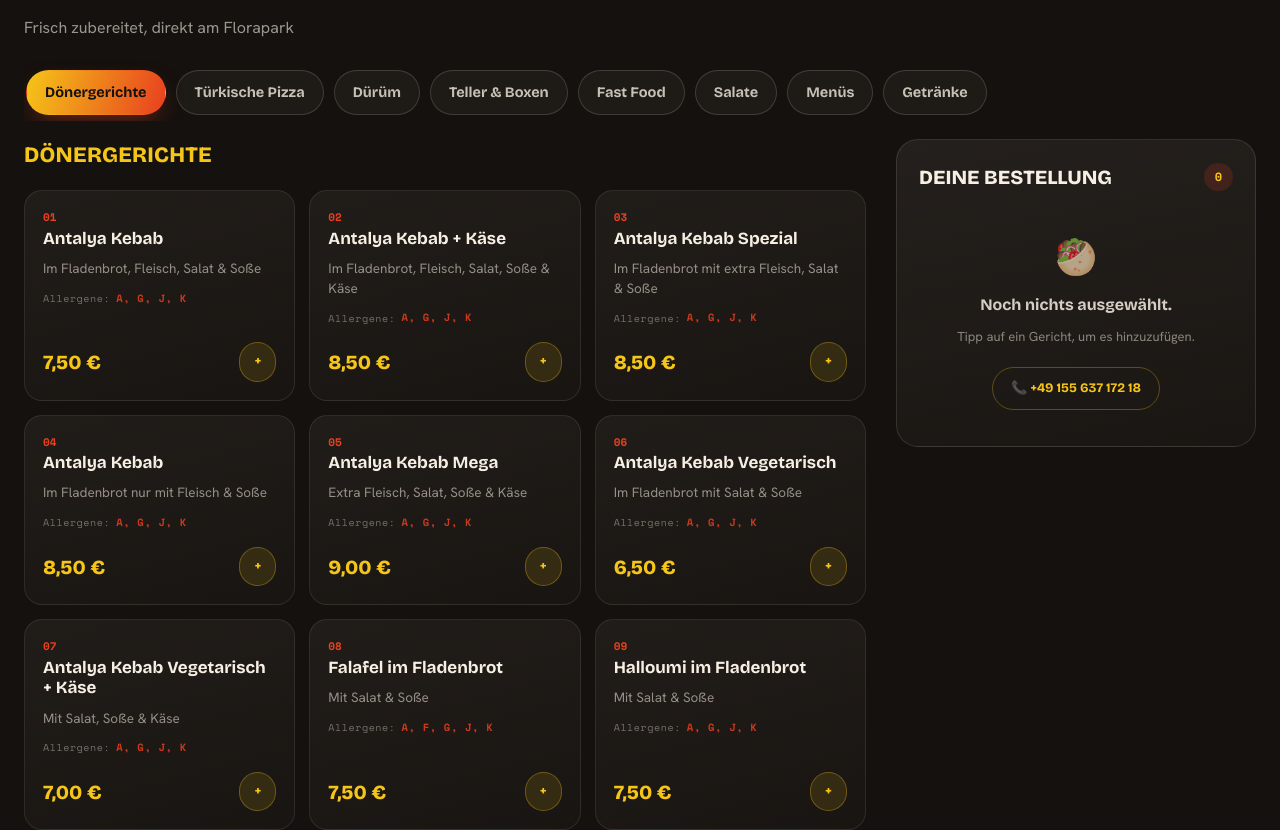
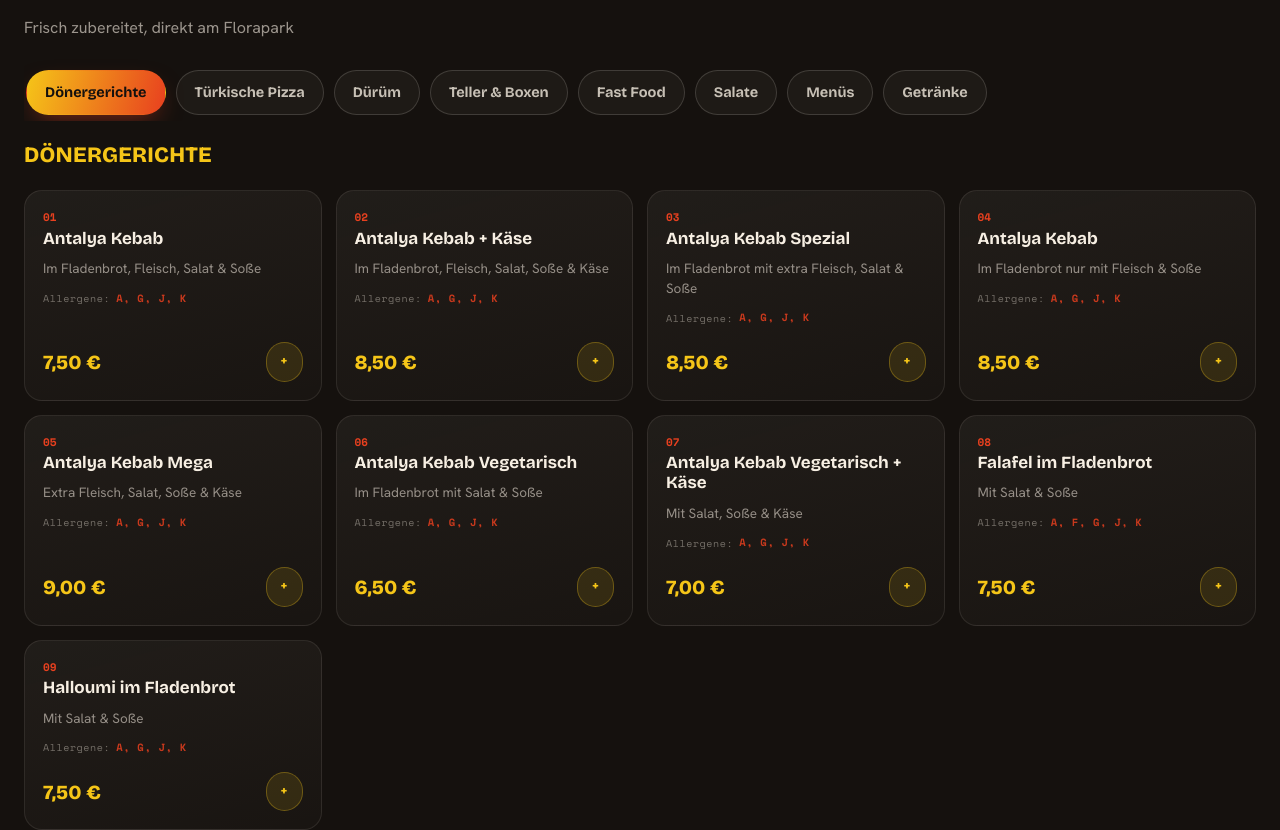
Before and after one commit to Your-New-Design/Antalya-D-ner-Kebap-Magdeburg-new, a Next.js app: page / in a window 1280 px wide. Shown: the part 4000-4830 px from the top of the page. Built offline with nearby package versions, Linux system fonts and the light colour scheme.

Commit message:
feat: enhance order notes management and UI update for menu section

```diff
--- a/components/antalya-site.tsx
+++ b/components/antalya-site.tsx
@@ -25,7 +25,7 @@ export function AntalyaSite() {
   const [lang, setLangState] = useState<Lang>("de")
   const [cat, setCat] = useState<Cat>("doner")
   const [order, setOrder] = useState<Record<string, number>>({})
-  const [note, setNote] = useState("")
+  const [notes, setNotes] = useState<Record<string, string>>({})
   const [mounted, setMounted] = useState(false)
 
   const [imprintOpen, setImprintOpen] = useState(false)
@@ -44,8 +44,11 @@ export function AntalyaSite() {
       if (savedLang && ["de", "en", "tr", "ar"].includes(savedLang)) setLangState(savedLang)
       const savedOrder = localStorage.getItem(ORDER_KEY)
       if (savedOrder) setOrder(JSON.parse(savedOrder))
-      const savedNote = localStorage.getItem(NOTE_KEY)
-      if (savedNote) setNote(savedNote)
+      const savedNotes = localStorage.getItem(NOTE_KEY)
+      if (savedNotes) {
+        const parsed = JSON.parse(savedNotes)
+        if (parsed && typeof parsed === "object") setNotes(parsed)
+      }
       const savedConsent = localStorage.getItem(COOKIE_KEY) as "all" | "necessary" | null
       if (savedConsent === "all" || savedConsent === "necessary") setConsent(savedConsent)
     } catch {
@@ -78,11 +81,11 @@ export function AntalyaSite() {
   useEffect(() => {
     if (!mounted) return
     try {
-      localStorage.setItem(NOTE_KEY, note)
+      localStorage.setItem(NOTE_KEY, JSON.stringify(notes))
     } catch {
       /* ignore */
     }
-  }, [note, mounted])
+  }, [notes, mounted])
 
   const setLang = useCallback((l: Lang) => setLangState(l), [])
 
@@ -94,10 +97,22 @@ export function AntalyaSite() {
     setOrder((o) => {
       const next = { ...o }
       const v = (next[id] || 0) - 1
-      if (v <= 0) delete next[id]
-      else next[id] = v
+      if (v <= 0) {
+        delete next[id]
+        // drop the per-item note when the dish is fully removed
+        setNotes((n) => {
+          if (!(id in n)) return n
+          const nn = { ...n }
+          delete nn[id]
+          return nn
+        })
+      } else next[id] = v
       return next
     })
+  }, [])
+
+  const setItemNote = useCallback((id: string, v: string) => {
+    setNotes((n) => ({ ...n, [id]: v }))
   }, [])
 
   const acceptAll = useCallback(() => {
@@ -145,8 +160,8 @@ export function AntalyaSite() {
           order={order}
           add={add}
           dec={dec}
-          note={note}
-          setNote={setNote}
+          notes={notes}
+          setItemNote={setItemNote}
           phone={REST.phone}
           phoneHref={REST.phoneHref}
         />
--- a/components/site/menu-section.tsx
+++ b/components/site/menu-section.tsx
@@ -1,5 +1,6 @@
 "use client"
 
+import { useState } from "react"
 import type { Cat, Lang } from "@/lib/data"
 import { ALLERGENS, CATS, fmt, MENU } from "@/lib/data"
 
@@ -11,13 +12,14 @@ interface MenuProps {
   order: Record<string, number>
   add: (id: string) => void
   dec: (id: string) => void
-  note: string
-  setNote: (v: string) => void
+  notes: Record<string, string>
+  setItemNote: (id: string, v: string) => void
   phone: string
   phoneHref: string
 }
 
-export function MenuSection({ lang, t, cat, setCat, order, add, dec, note, setNote, phone, phoneHref }: MenuProps) {
+export function MenuSection({ lang, t, cat, setCat, order, add, dec, notes, setItemNote, phone, phoneHref }: MenuProps) {
+  const [cartOpen, setCartOpen] = useState(false)
   const items = MENU[cat]
   const catTitle = t.categories[cat]
 
@@ -26,6 +28,7 @@ export function MenuSection({ lang, t, cat, setCat, order, add, dec, note, setNo
   const orderIds = Object.keys(order)
   const count = orderIds.reduce((a, id) => a + order[id], 0)
   const total = orderIds.reduce((a, id) => a + allItems[id].price * order[id], 0)
+  const hasItems = count > 0
 
   return (
     <section id="menu" style={{ maxWidth: 1280, margin: "0 auto", padding: "64px 24px 80px", scrollMarginTop: 90 }}>
@@ -108,7 +111,7 @@ export function MenuSection({ lang, t, cat, setCat, order, add, dec, note, setNo
         })}
       </div>
 
-      <div className="menu-grid" style={{ display: "grid", gap: 30, alignItems: "start", marginTop: 18 }}>
+      <div style={{ marginTop: 18 }}>
         {/* Items */}
         <div>
           <h3
@@ -254,48 +257,148 @@ export function MenuSection({ lang, t, cat, setCat, order, add, dec, note, setNo
             })}
           </div>
         </div>
+      </div>
 
-        {/* Cart sidebar */}
-        <aside style={{ position: "sticky", top: 96 }}>
+      {/* Fixed cart: only appears once something has been added */}
+      {hasItems && (
+        <>
+          {/* Backdrop when the cart is expanded */}
+          {cartOpen && (
+            <div
+              onClick={() => setCartOpen(false)}
+              aria-hidden="true"
+              style={{
+                position: "fixed",
+                inset: 0,
+                background: "rgba(10,8,6,.55)",
+                backdropFilter: "blur(2px)",
+                zIndex: 60,
+              }}
+            />
+          )}
+
           <div
             style={{
-              background: "linear-gradient(168deg,rgba(247,239,227,.07),rgba(247,239,227,.025))",
-              border: "1px solid rgba(247,239,227,.12)",
-              borderRadius: 22,
-              padding: 22,
+              position: "fixed",
+              left: 0,
+              right: 0,
+              bottom: 0,
+              zIndex: 61,
+              display: "flex",
+              justifyContent: "center",
+              padding: "0 12px env(safe-area-inset-bottom, 12px)",
+              pointerEvents: "none",
+            }}
+          >
+            <div
+              style={{
+                width: "100%",
+                maxWidth: 560,
+                pointerEvents: "auto",
+                background: "linear-gradient(168deg,rgba(35,28,22,.98),rgba(24,19,15,.98))",
+                border: "1px solid rgba(247,239,227,.14)",
+                borderBottom: "none",
+                borderRadius: "22px 22px 0 0",
+                boxShadow: "0 -20px 50px -20px rgba(0,0,0,.7)",
                 overflow: "hidden",
               }}
             >
-            <div style={{ display: "flex", alignItems: "center", justifyContent: "space-between", gap: 10, marginBottom: 14 }}>
-              <h3
+              {/* Collapsed bar with total — click to toggle */}
+              <button
+                onClick={() => setCartOpen((o) => !o)}
+                aria-expanded={cartOpen}
+                aria-label={t.cart.title}
+                style={{
+                  width: "100%",
+                  display: "flex",
+                  alignItems: "center",
+                  justifyContent: "space-between",
+                  gap: 12,
+                  cursor: "pointer",
+                  border: "none",
+                  background: "transparent",
+                  color: "#f7efe3",
+                  padding: "14px 18px",
+                  textAlign: "left",
+                }}
+              >
+                <span style={{ display: "inline-flex", alignItems: "center", gap: 11 }}>
+                  <span
+                    style={{
+                      display: "inline-flex",
+                      alignItems: "center",
+                      justifyContent: "center",
+                      minWidth: 30,
+                      height: 30,
+                      padding: "0 9px",
+                      borderRadius: 999,
+                      background: "linear-gradient(105deg,#f5c518,#e8401f)",
+                      color: "#15110e",
+                      fontFamily: "var(--font-space-mono), monospace",
+                      fontWeight: 700,
+                      fontSize: 13,
+                    }}
+                  >
+                    {count}
+                  </span>
+                  <span
+                    style={{
+                      fontFamily: "var(--font-bricolage), sans-serif",
+                      fontWeight: 800,
+                      fontSize: 15,
+                      textTransform: "uppercase",
+                      letterSpacing: ".02em",
+                    }}
+                  >
+                    {t.cart.title}
+                  </span>
+                </span>
+                <span style={{ display: "inline-flex", alignItems: "center", gap: 10 }}>
+                  <span
                     style={{
                       fontFamily: "var(--font-bricolage), sans-serif",
                       fontWeight: 800,
                       fontSize: 20,
-                  margin: 0,
-                  textTransform: "uppercase",
+                      color: "#f5c518",
                     }}
                   >
-                {t.cart.title}
-              </h3>
-              <span
+                    {fmt(total)}
+                  </span>
+                  <svg
+                    width="18"
+                    height="18"
+                    viewBox="0 0 24 24"
+                    fill="none"
+                    stroke="currentColor"
+                    strokeWidth="2.4"
+                    strokeLinecap="round"
+                    strokeLinejoin="round"
+                    aria-hidden="true"
                     style={{
-                  fontFamily: "var(--font-space-mono), monospace",
-                  fontSize: 12,
-                  background: "rgba(232,64,31,.16)",
-                  color: "#f5c518",
-                  padding: "5px 11px",
-                  borderRadius: 999,
-                  fontWeight: 700,
+                      transform: cartOpen ? "rotate(180deg)" : "rotate(0deg)",
+                      transition: "transform .25s",
+                      opacity: 0.7,
                     }}
                   >
-                {count}
+                    <path d="m18 15-6-6-6 6" />
+                  </svg>
                 </span>
-            </div>
+              </button>
 
-            {count > 0 ? (
-              <>
-                <div className="no-sb" style={{ display: "flex", flexDirection: "column", gap: 8, maxHeight: 320, overflowY: "auto" }}>
+              {/* Expanded panel */}
+              {cartOpen && (
+                <div style={{ borderTop: "1px solid rgba(247,239,227,.1)" }}>
+                  <div
+                    className="no-sb"
+                    style={{
+                      display: "flex",
+                      flexDirection: "column",
+                      gap: 12,
+                      padding: "16px 18px 4px",
+                      maxHeight: "min(52vh, 420px)",
+                      overflowY: "auto",
+                    }}
+                  >
                     {orderIds.map((id) => {
                       const m = allItems[id]
                       const q = order[id]
@@ -303,21 +406,19 @@ export function MenuSection({ lang, t, cat, setCat, order, add, dec, note, setNo
                         <div
                           key={id}
                           style={{
-                          display: "flex",
-                          alignItems: "center",
-                          gap: 10,
-                          background: "rgba(21,17,14,.4)",
-                          border: "1px solid rgba(247,239,227,.07)",
-                          borderRadius: 13,
-                          padding: "9px 11px",
+                            background: "rgba(21,17,14,.5)",
+                            border: "1px solid rgba(247,239,227,.08)",
+                            borderRadius: 14,
+                            padding: 12,
                           }}
                         >
+                          <div style={{ display: "flex", alignItems: "center", gap: 10 }}>
                             <div style={{ flex: 1, minWidth: 0 }}>
                               <div
                                 style={{
                                   fontFamily: "var(--font-bricolage), sans-serif",
                                   fontWeight: 600,
-                              fontSize: 14,
+                                  fontSize: 14.5,
                                   whiteSpace: "nowrap",
                                   overflow: "hidden",
                                   textOverflow: "ellipsis",
@@ -325,7 +426,13 @@ export function MenuSection({ lang, t, cat, setCat, order, add, dec, note, setNo
                               >
                                 {m.name[lang]}
                               </div>
-                          <div style={{ fontFamily: "var(--font-space-mono), monospace", fontSize: 11.5, color: "#f5c518" }}>
+                              <div
+                                style={{
+                                  fontFamily: "var(--font-space-mono), monospace",
+                                  fontSize: 11.5,
+                                  color: "#f5c518",
+                                }}
+                              >
                                 {fmt(m.price * q)}
                               </div>
                             </div>
@@ -334,14 +441,14 @@ export function MenuSection({ lang, t, cat, setCat, order, add, dec, note, setNo
                                 onClick={() => dec(id)}
                                 aria-label="−"
                                 style={{
-                              width: 26,
-                              height: 26,
-                              borderRadius: 8,
+                                  width: 28,
+                                  height: 28,
+                                  borderRadius: 9,
                                   border: "1px solid rgba(247,239,227,.18)",
                                   background: "transparent",
                                   color: "#f7efe3",
                                   cursor: "pointer",
-                              fontSize: 16,
+                                  fontSize: 17,
                                   lineHeight: 1,
                                   display: "flex",
                                   alignItems: "center",
@@ -365,14 +472,14 @@ export function MenuSection({ lang, t, cat, setCat, order, add, dec, note, setNo
                                 onClick={() => add(id)}
                                 aria-label="+"
                                 style={{
-                              width: 26,
-                              height: 26,
-                              borderRadius: 8,
+                                  width: 28,
+                                  height: 28,
+                                  borderRadius: 9,
                                   border: "none",
                                   background: "rgba(245,197,24,.16)",
                                   color: "#f5c518",
                                   cursor: "pointer",
-                              fontSize: 15,
+                                  fontSize: 16,
                                   lineHeight: 1,
                                   display: "flex",
                                   alignItems: "center",
@@ -383,17 +490,39 @@ export function MenuSection({ lang, t, cat, setCat, order, add, dec, note, setNo
                               </button>
                             </div>
                           </div>
+                          {/* Per-item special request */}
+                          <input
+                            value={notes[id] || ""}
+                            onChange={(e) => setItemNote(id, e.target.value)}
+                            placeholder={t.cart.notePlaceholder}
+                            aria-label={`${t.cart.noteLabel} — ${m.name[lang]}`}
+                            style={{
+                              width: "100%",
+                              marginTop: 10,
+                              background: "rgba(247,239,227,.05)",
+                              border: "1px solid rgba(247,239,227,.14)",
+                              borderRadius: 10,
+                              color: "#f7efe3",
+                              fontFamily: "var(--font-bricolage), sans-serif",
+                              fontSize: 13,
+                              padding: "9px 11px",
+                              outline: "none",
+                              boxSizing: "border-box",
+                            }}
+                          />
+                        </div>
                       )
                     })}
                   </div>
 
+                  <div style={{ padding: "12px 18px 16px" }}>
                     <div
                       style={{
                         display: "flex",
                         alignItems: "center",
                         justifyContent: "space-between",
-                    margin: "16px 0 4px",
-                    paddingTop: 14,
+                        margin: "4px 0 12px",
+                        paddingTop: 12,
                         borderTop: "1px dashed rgba(247,239,227,.16)",
                       }}
                     >
@@ -419,43 +548,9 @@ export function MenuSection({ lang, t, cat, setCat, order, add, dec, note, setNo
                         {fmt(total)}
                       </span>
                     </div>
-
-                <div style={{ margin: "14px 0" }}>
-                  <label
-                    style={{
-                      display: "block",
-                      fontFamily: "var(--font-space-mono), monospace",
-                      fontSize: 10.5,
-                      letterSpacing: ".2em",
-                      textTransform: "uppercase",
-                      color: "rgba(247,239,227,.55)",
-                      marginBottom: 7,
-                    }}
-                  >
-                    {t.cart.noteLabel}
-                  </label>
-                  <textarea
-                    value={note}
-                    onChange={(e) => setNote(e.target.value)}
-                    placeholder={t.cart.notePlaceholder}
-                    style={{
-                      width: "100%",
-                      minHeight: 130,
-                      background: "rgba(247,239,227,.05)",
-                      border: "1px solid rgba(247,239,227,.14)",
-                      borderRadius: 12,
-                      color: "#f7efe3",
-                      fontFamily: "var(--font-bricolage), sans-serif",
-                      fontSize: 14,
-                      padding: "11px 13px",
-                      resize: "vertical",
-                      outline: "none",
-                      boxSizing: "border-box",
-                      lineHeight: 1.5,
-                    }}
-                  />
-                </div>
-                <p style={{ fontSize: 12, color: "rgba(247,239,227,.5)", margin: "0 0 14px" }}>{t.cart.callInstruction}</p>
+                    <p style={{ fontSize: 12, color: "rgba(247,239,227,.5)", margin: "0 0 12px" }}>
+                      {t.cart.callInstruction}
+                    </p>
                     <a
                       href={phoneHref}
                       style={{
@@ -476,7 +571,20 @@ export function MenuSection({ lang, t, cat, setCat, order, add, dec, note, setNo
                         boxShadow: "0 14px 34px -12px rgba(232,64,31,.6)",
                       }}
                     >
-                  📞 {phone}
+                      <svg
+                        width="17"
+                        height="17"
+                        viewBox="0 0 24 24"
+                        fill="none"
+                        stroke="currentColor"
+                        strokeWidth="2.4"
+                        strokeLinecap="round"
+                        strokeLinejoin="round"
+                        aria-hidden="true"
+                      >
+                        <path d="M22 16.92v3a2 2 0 0 1-2.18 2 19.79 19.79 0 0 1-8.63-3.07 19.5 19.5 0 0 1-6-6 19.79 19.79 0 0 1-3.07-8.67A2 2 0 0 1 4.11 2h3a2 2 0 0 1 2 1.72c.13.96.36 1.9.7 2.81a2 2 0 0 1-.45 2.11L8.09 9.91a16 16 0 0 0 6 6l1.27-1.27a2 2 0 0 1 2.11-.45c.91.34 1.85.57 2.81.7A2 2 0 0 1 22 16.92z" />
+                      </svg>
+                      {phone}
                     </a>
                     <p
                       style={{
@@ -489,51 +597,13 @@ export function MenuSection({ lang, t, cat, setCat, order, add, dec, note, setNo
                     >
                       {t.cart.payNote}
                     </p>
-              </>
-            ) : (
-              <div
-                style={{
-                  display: "flex",
-                  flexDirection: "column",
-                  alignItems: "center",
-                  textAlign: "center",
-                  gap: 10,
-                  padding: "26px 10px 14px",
-                }}
-              >
-                <span style={{ fontSize: 34, opacity: 0.7 }}>🥙</span>
-                <div
-                  style={{
-                    fontFamily: "var(--font-bricolage), sans-serif",
-                    fontWeight: 700,
-                    fontSize: 16,
-                    color: "rgba(247,239,227,.85)",
-                  }}
-                >
-                  {t.cart.empty}
                   </div>
-                <div style={{ fontSize: 13, color: "rgba(247,239,227,.5)" }}>{t.cart.emptyHint}</div>
-                <a
-                  href={phoneHref}
-                  style={{
-                    marginTop: 10,
-                    textDecoration: "none",
-                    fontFamily: "var(--font-bricolage), sans-serif",
-                    fontWeight: 700,
-                    fontSize: 13,
-                    color: "#f5c518",
-                    border: "1px solid rgba(245,197,24,.3)",
-                    padding: "11px 18px",
-                    borderRadius: 999,
-                  }}
-                >
-                  📞 {phone}
-                </a>
                 </div>
               )}
             </div>
-        </aside>
           </div>
+        </>
+      )}
     </section>
   )
 }
```
Lines whose indentation alone changed are shown as unchanged.
